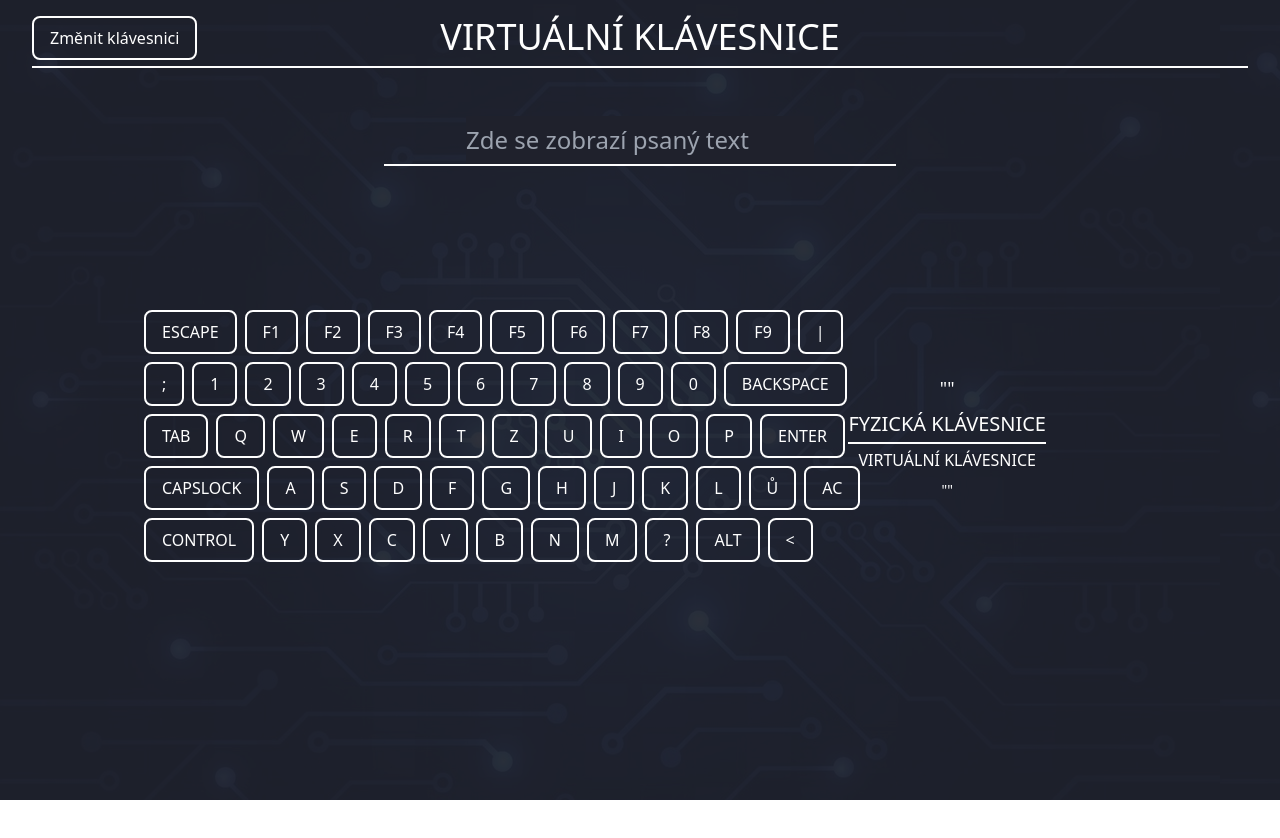
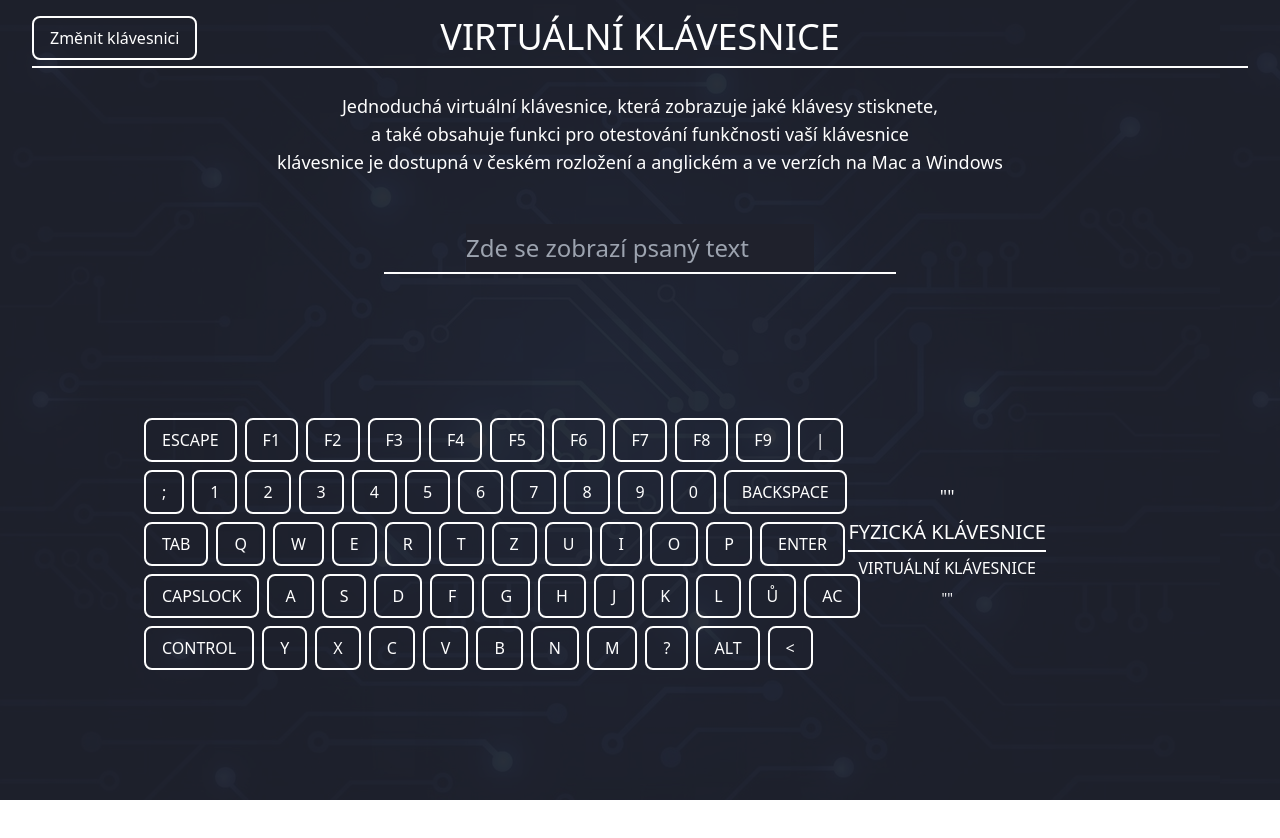
Before and after one commit to OndrejLosensky/virtual-keyboard, a React (Create React App) app: page / in a window 1280 px wide. Shown: the top 838 px of the page. Built offline with nearby package versions, Linux system fonts and the light colour scheme; the HTML template or start-up script is replaced by a standard one.

Commit message:
přidání popisku pod nadpis

```diff
--- a/src/header/Header.js
+++ b/src/header/Header.js
@@ -8,6 +8,14 @@ const Header = () => {
                     Virtuální klávesnice
                 </h1>
             </div>
+            <div>
+                <p className="text-foreColorWhite pt-6 flex justify-center text-center text-lg font-thin">
+
+                    Jednoduchá virtuální klávesnice, která zobrazuje jaké klávesy stisknete,<br/>
+                    a také obsahuje funkci pro otestování funkčnosti vaší klávesnice <br/>
+                    klávesnice je dostupná v českém rozložení a anglickém a ve verzích na Mac a Windows
+                </p>
+            </div>
        </div>
 
     )
--- a/src/keyboard/Keyboard.js
+++ b/src/keyboard/Keyboard.js
@@ -54,12 +54,8 @@ const Keyboard = () => {
 
     return (
         <div>
-
             <InputKeyboard/>
-
-
                 <div className="flex justify-start h-screen tablet:pt-16 tablet:px-16 laptop:pt-32 laptop:px-32 bigScreen:px-80 bigScreen:pt-64 items-start ">
-
                  <div className="text-white rounded-lg border-[2px] text-foreColorWhite
                      border-foreColorWhite absolute left-0 top-0 ml-8 mt-4">
                       <ChangeKeyboard/>
```
